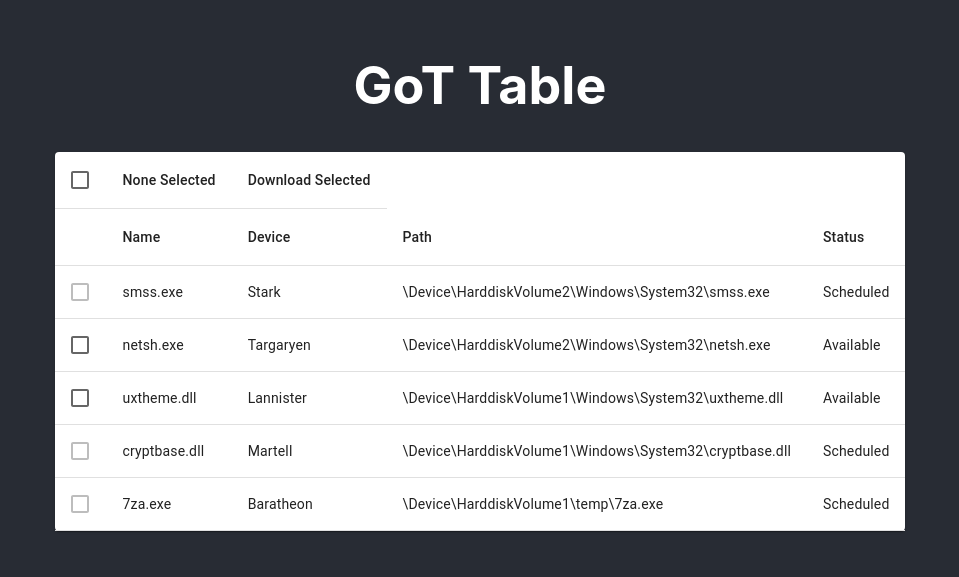
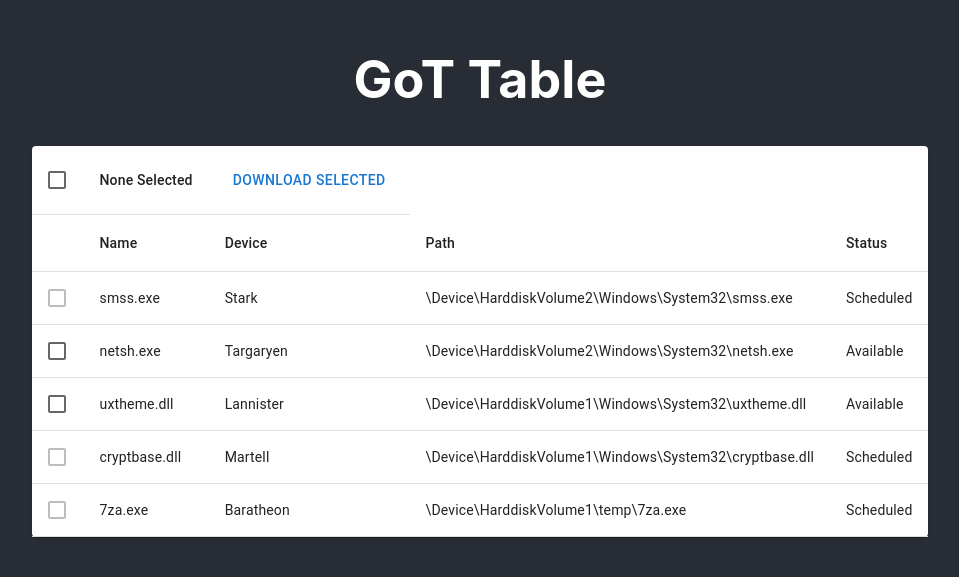
Before and after one commit to AN1CO/got-devices, a React (Create React App) app: page / in a window 1280 px wide. Shown: the part 117-694 px from the top of the page, without its empty margins (160-1119 px from the left). Built offline with nearby package versions, Linux system fonts and the light colour scheme.

Commit message:
need to get checkboxes working and download selected working with useeffect

```diff
--- a/src/components/DownloadTable.jsx
+++ b/src/components/DownloadTable.jsx
@@ -1,4 +1,4 @@
-import React, { useState } from 'react';
+import React, { useState, useEffect } from 'react';
 import {
 	Box,
 	Table,
@@ -9,6 +9,7 @@ import {
 	TableRow,
 	Paper,
 	Checkbox,
+	Button,
 } from '@mui/material';
 
 const rows = [
@@ -91,7 +92,11 @@ const TableHeadTitle = (props) => {
 				<TableCell key='selected'>
 					{numSelected > 0 ? `${numSelected} Selected` : 'None Selected'}
 				</TableCell>
-				<TableCell key='download_selected'>Download Selected</TableCell>
+				<TableCell key='download_selected'>
+					<Button onClick={() => alert('this is an alert')}>
+						Download Selected
+					</Button>
+				</TableCell>
 			</TableRow>
 		</TableHead>
 	);
@@ -109,9 +114,38 @@ const TableHeadHeader = () => {
 	);
 };
 
+const TableBodyRows = (props) => {
+	const { isChecked, setChecked } = props;
+
+	return (
+		<TableBody>
+			{rows.map((row) => (
+				<TableRow hover role='checkbox' key={row.name}>
+					<TableCell padding='checkbox'>
+						<Checkbox
+							color='primary'
+							disabled={row.status === 'scheduled'}
+							checked={isChecked}
+							onChange={() => {
+								setChecked(!isChecked);
+							}}
+						/>
+					</TableCell>
+					<TableCell scope='row'>{row.name}</TableCell>
+					<TableCell>{row.device}</TableCell>
+					<TableCell>{row.path}</TableCell>
+					<TableCell>
+						{row.status.charAt(0).toUpperCase() + row.status.slice(1)}
+					</TableCell>
+				</TableRow>
+			))}
+		</TableBody>
+	);
+};
+
 const DownloadTable = () => {
-	const [isSelected, setIsSelected] = useState(false);
-	const [selected, setSelected] = useState([]);
+	const [selected, setSelected] = useState(false);
+	const [allSelected, setAllSelected] = useState([]);
 	const handleSelectAll = (event) => {
 		if (event.target.checked) {
 			const newSelecteds = rows.map((item) => {
@@ -122,11 +156,12 @@ const DownloadTable = () => {
 				}
 				return availableItems;
 			});
-			setSelected(newSelecteds);
+			setAllSelected(newSelecteds);
 			return;
 		}
-		setSelected([]);
+		setAllSelected([]);
 	};
+
 	return (
 		<Box>
 			<Paper sx={{ width: '100%', mb: 2 }}>
@@ -135,40 +170,10 @@ const DownloadTable = () => {
 						<TableHeadTitle
 							onSelectAllClick={handleSelectAll}
 							rowCount={rows.length}
-							numSelected={selected.length}
+							numSelected={allSelected.length}
 						/>
 						<TableHeadHeader />
-						{/* <TableHead>
-							<TableRow>
-								<TableCell></TableCell>
-								<TableCell>Name</TableCell>
-								<TableCell>Device</TableCell>
-								<TableCell>Path</TableCell>
-								<TableCell>Status</TableCell>
-							</TableRow>
-						</TableHead> */}
-						<TableBody>
-							{rows.map((row) => (
-								<TableRow hover role='checkbox' key={row.name}>
-									<TableCell padding='checkbox'>
-										<Checkbox
-											color='primary'
-											disabled={row.status === 'scheduled'}
-											checked={isSelected}
-											onChange={() => {
-												setIsSelected(!isSelected);
-											}}
-										/>
-									</TableCell>
-									<TableCell scope='row'>{row.name}</TableCell>
-									<TableCell>{row.device}</TableCell>
-									<TableCell>{row.path}</TableCell>
-									<TableCell>
-										{row.status.charAt(0).toUpperCase() + row.status.slice(1)}
-									</TableCell>
-								</TableRow>
-							))}
-						</TableBody>
+						<TableBodyRows isChecked={selected} setChecked={setSelected} />
 					</Table>
 				</TableContainer>
 			</Paper>
```
